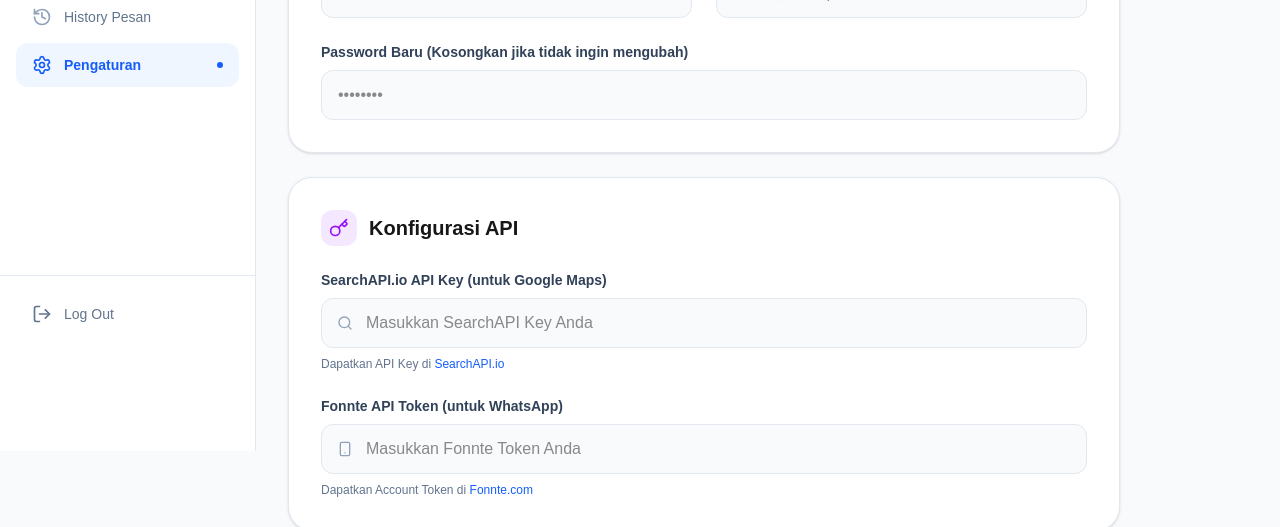
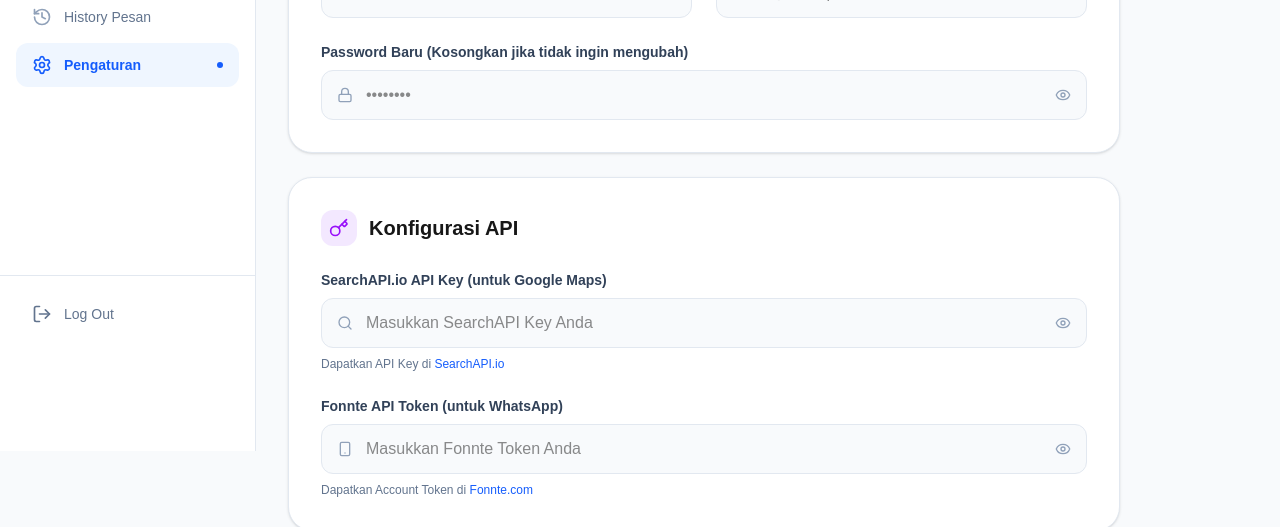
Before and after one commit to Windi-Fikriyansyah/frontend_googlemaps, a Next.js app: page /settings in a window 1280 px wide. Shown: the part 349-876 px from the top of the page. Built offline with nearby package versions, Linux system fonts and the light colour scheme; no server answers; sample sign-in values are in the browser's storage.

Commit message:
update121311132

```diff
--- a/app/page.tsx
+++ b/app/page.tsx
@@ -183,7 +183,7 @@ export default function LandingPage() {
                                 <div className="md:w-1/2 relative group">
                                     <div className="absolute -inset-1 bg-gradient-to-r from-blue-600 to-indigo-600 rounded-2xl blur opacity-25 group-hover:opacity-50 transition duration-1000 group-hover:duration-200"></div>
                                     <img
-                                        src="/scraping_leads.png"
+                                        src="/scraping_leads.webp"
                                         alt="Demo Scraping"
                                         className="relative rounded-2xl shadow-2xl border border-white/10 w-full"
                                     />
@@ -267,12 +267,12 @@ export default function LandingPage() {
                         <div className="grid md:grid-cols-2 gap-8">
                             <div className="space-y-4">
                                 <div className="rounded-3xl border-4 border-slate-200 dark:border-slate-800 overflow-hidden shadow-2xl">
-                                    <img src="/scraping_leads.png" alt="Hasil Scraping" className="w-full" />
+                                    <img src="/scraping_leads.webp" alt="Hasil Scraping" className="w-full" />
                                 </div>
                             </div>
                             <div className="space-y-4">
                                 <div className="rounded-3xl border-4 border-slate-200 dark:border-slate-800 overflow-hidden shadow-2xl">
-                                    <img src="/whatsapp_success.png" alt="Hasil WA Broadcast" className="w-full" />
+                                    <img src="/whatsapp_success.webp" alt="Hasil WA Broadcast" className="w-full" />
                                 </div>
                             </div>
                         </div>
--- a/app/settings/page.tsx
+++ b/app/settings/page.tsx
@@ -5,7 +5,7 @@ import Sidebar from "@/components/Sidebar";
 import TopBar from "@/components/TopBar";
 import api from "@/lib/api";
 import { toast } from "sonner";
-import { Save, Key, Smartphone, User, Mail, Lock, Search } from "lucide-react";
+import { Save, Key, Smartphone, User, Mail, Lock, Search, Eye, EyeOff } from "lucide-react";
 import { SidebarProvider } from "@/context/SidebarContext";
 import { useRouter } from "next/navigation";
 
@@ -20,7 +20,9 @@ export default function SettingsPage() {
         fonnte_token: "",
         search_api_key: ""
     });
-
+    const [showSearchKey, setShowSearchKey] = useState(false);
+    const [showFonnteToken, setShowFonnteToken] = useState(false);
+    const [showPassword, setShowPassword] = useState(false);
     useEffect(() => {
         const token = localStorage.getItem("token");
         if (!token) {
@@ -137,13 +139,25 @@ export default function SettingsPage() {
                                         <label className="block text-sm font-bold text-slate-700 dark:text-slate-300 mb-2">
                                             Password Baru (Kosongkan jika tidak ingin mengubah)
                                         </label>
-                                        <input
-                                            type="password"
-                                            value={formData.password}
-                                            onChange={(e) => setFormData({ ...formData, password: e.target.value })}
-                                            className="w-full pl-4 pr-4 py-3 bg-slate-50 dark:bg-slate-950 border border-slate-200 dark:border-slate-800 rounded-xl focus:ring-2 focus:ring-blue-500/20 focus:border-blue-500 outline-none transition-all"
-                                            placeholder="••••••••"
-                                        />
+                                        <div className="relative group">
+                                            <div className="absolute inset-y-0 left-0 pl-4 flex items-center pointer-events-none text-slate-400 group-focus-within:text-blue-500 transition-colors">
+                                                <Lock className="w-4 h-4" />
+                                            </div>
+                                            <input
+                                                type={showPassword ? "text" : "password"}
+                                                value={formData.password}
+                                                onChange={(e) => setFormData({ ...formData, password: e.target.value })}
+                                                className="w-full pl-11 pr-12 py-3 bg-slate-50 dark:bg-slate-950 border border-slate-200 dark:border-slate-800 rounded-xl focus:ring-2 focus:ring-blue-500/20 focus:border-blue-500 outline-none transition-all"
+                                                placeholder="••••••••"
+                                            />
+                                            <button
+                                                type="button"
+                                                onClick={() => setShowPassword(!showPassword)}
+                                                className="absolute inset-y-0 right-0 pr-4 flex items-center text-slate-400 hover:text-blue-500 transition-colors"
+                                            >
+                                                {showPassword ? <EyeOff className="w-4 h-4" /> : <Eye className="w-4 h-4" />}
+                                            </button>
+                                        </div>
                                     </div>
                                 </div>
                             </div>
@@ -167,12 +181,19 @@ export default function SettingsPage() {
                                                 <Search className="w-4 h-4" />
                                             </div>
                                             <input
-                                                type="password"
+                                                type={showSearchKey ? "text" : "password"}
                                                 value={formData.search_api_key}
                                                 onChange={(e) => setFormData({ ...formData, search_api_key: e.target.value })}
-                                                className="w-full pl-11 pr-4 py-3 bg-slate-50 dark:bg-slate-950 border border-slate-200 dark:border-slate-800 rounded-xl focus:ring-2 focus:ring-purple-500/20 focus:border-purple-500 outline-none transition-all"
+                                                className="w-full pl-11 pr-12 py-3 bg-slate-50 dark:bg-slate-950 border border-slate-200 dark:border-slate-800 rounded-xl focus:ring-2 focus:ring-purple-500/20 focus:border-purple-500 outline-none transition-all"
                                                 placeholder="Masukkan SearchAPI Key Anda"
                                             />
+                                            <button
+                                                type="button"
+                                                onClick={() => setShowSearchKey(!showSearchKey)}
+                                                className="absolute inset-y-0 right-0 pr-4 flex items-center text-slate-400 hover:text-purple-500 transition-colors"
+                                            >
+                                                {showSearchKey ? <EyeOff className="w-4 h-4" /> : <Eye className="w-4 h-4" />}
+                                            </button>
                                         </div>
                                         <p className="mt-2 text-xs text-slate-500">Dapatkan API Key di <a href="https://www.searchapi.io" target="_blank" className="text-blue-600 hover:underline">SearchAPI.io</a></p>
                                     </div>
@@ -186,12 +207,19 @@ export default function SettingsPage() {
                                                 <Smartphone className="w-4 h-4" />
                                             </div>
                                             <input
-                                                type="password"
+                                                type={showFonnteToken ? "text" : "password"}
                                                 value={formData.fonnte_token}
                                                 onChange={(e) => setFormData({ ...formData, fonnte_token: e.target.value })}
-                                                className="w-full pl-11 pr-4 py-3 bg-slate-50 dark:bg-slate-950 border border-slate-200 dark:border-slate-800 rounded-xl focus:ring-2 focus:ring-purple-500/20 focus:border-purple-500 outline-none transition-all"
+                                                className="w-full pl-11 pr-12 py-3 bg-slate-50 dark:bg-slate-950 border border-slate-200 dark:border-slate-800 rounded-xl focus:ring-2 focus:ring-purple-500/20 focus:border-purple-500 outline-none transition-all"
                                                 placeholder="Masukkan Fonnte Token Anda"
                                             />
+                                            <button
+                                                type="button"
+                                                onClick={() => setShowFonnteToken(!showFonnteToken)}
+                                                className="absolute inset-y-0 right-0 pr-4 flex items-center text-slate-400 hover:text-purple-500 transition-colors"
+                                            >
+                                                {showFonnteToken ? <EyeOff className="w-4 h-4" /> : <Eye className="w-4 h-4" />}
+                                            </button>
                                         </div>
                                         <p className="mt-2 text-xs text-slate-500">Dapatkan Account Token di <a href="https://fonnte.com" target="_blank" className="text-blue-600 hover:underline">Fonnte.com</a></p>
                                     </div>
```
Also changed, not shown: public/scraping_leads.webp (added), public/whatsapp_success.webp (added).
